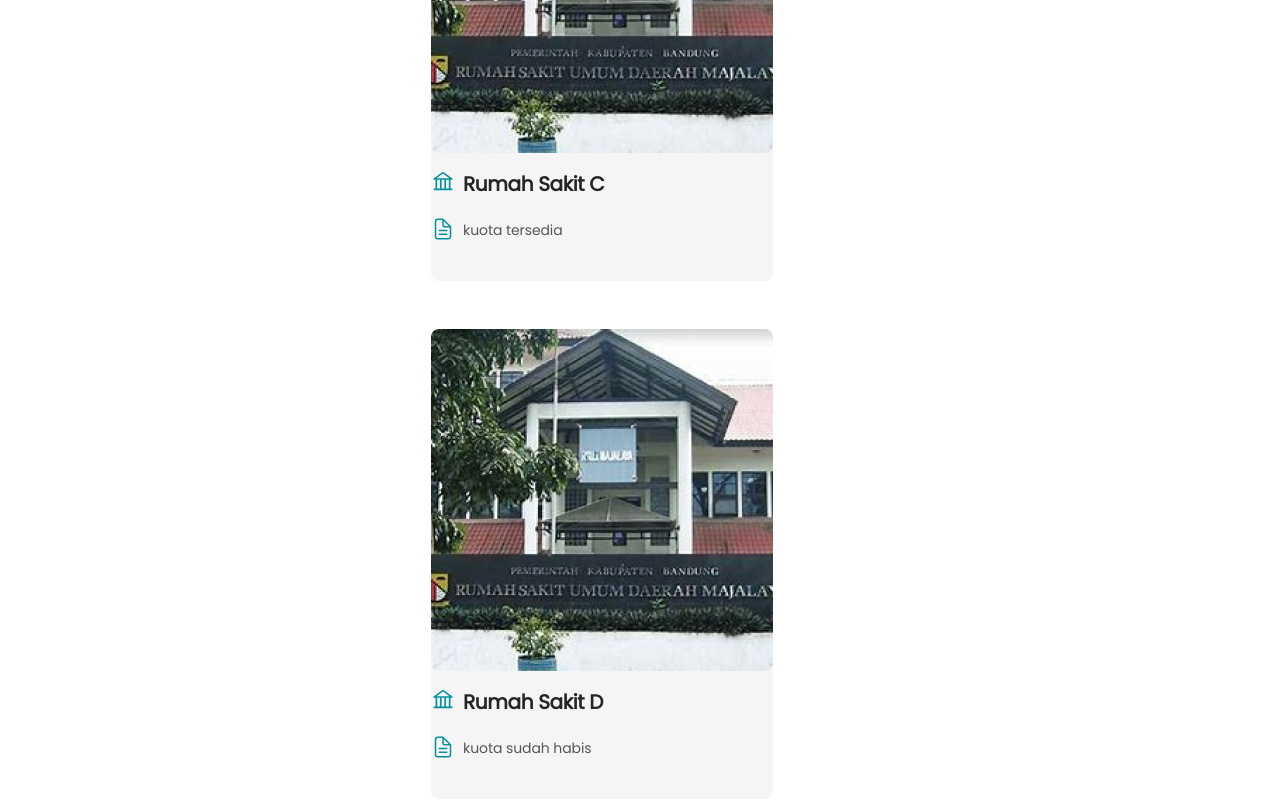
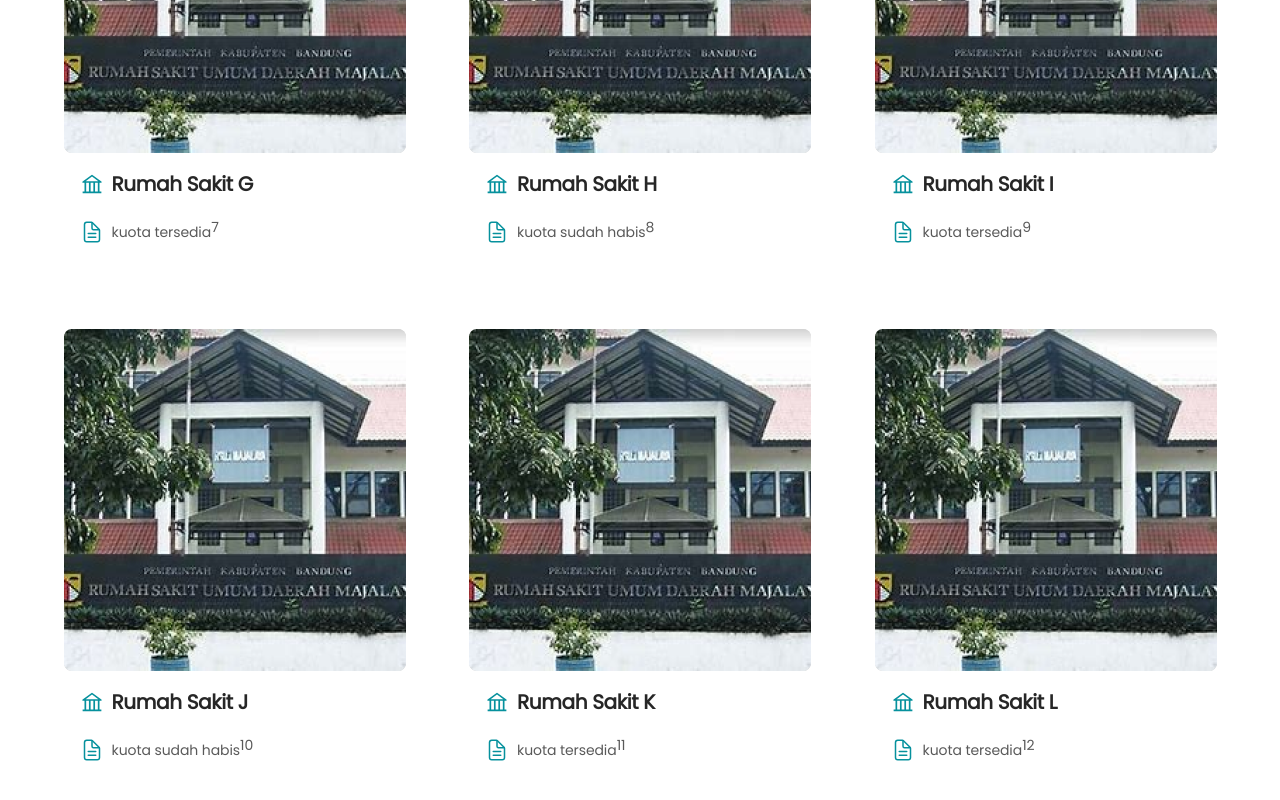
Before and after one commit to CapstoneProjectAlterra/FrontEnd, a React (Create React App) app: page /vaccine in a window 1280 px wide. Shown: the part 1960-2760 px from the top of the page. Built offline with nearby package versions, Linux system fonts and the light colour scheme.

Commit message:
Update Slicing Page Vaccine

```diff
--- a/src/pages/Citizen/Vaccine/Vaccine.module.css
+++ b/src/pages/Citizen/Vaccine/Vaccine.module.css
@@ -33,47 +33,45 @@
     height: 25px;
 }
 
-.cardContent{
+.mainCardContainer{
+    width: 100%;
+    height: auto;
     display: flex;
-    justify-content: center;
-}
-
-/* .cards{
-    display: flex;
-} */
-
-.testCard{
-    width: 342px;
-    height: 470px;
-    margin-right: 76px;
-    margin-bottom: 48px;
-    border-radius: 8px;
-}
-
-.mainCard{
-    display: flex;
-    justify-content: center;
+    align-items: center;
+    justify-content: space-evenly;
     flex-wrap: wrap;
 }
 
 .card{
     width: 342px;
     height: 470px;
-    margin-right: 76px;
+    background-color: white;
     margin-bottom: 48px;
-    background-color: whitesmoke;
     border-radius: 8px;
+    cursor: pointer;
+}
+
+.card:hover{
+    box-shadow: 0px 4px 4px rgba(0, 0, 0, 0.25);
+}
+
+.card:focus{
+    border: 2px solid rgba(6, 145, 157, 0.2);
 }
 
 .cardImage{
-    background-size: cover;
-    border-radius: 8px 8px 0px 0px;
+    width: 342px;
     height: 342px;
+    border-radius: 8px;
+    background-color: lightgray;
+}
+
+.cardDetails{
+    margin: 16px;
 }
 
 .titleCard{
     display: flex;
-    margin-top: 16px;
     font-weight: var(--font-h4-weight);
 }
 
@@ -83,14 +81,17 @@
     font-size: var(--font-body-2-size);
 }
 
-.descriptionCard p{
-    padding-top: 3px;
+.icon{
+    width: 24px;
+    height: 24px;
+    margin-top: 3px;
+    margin-right: 8px;
+    color: var(--color-primary);
 }
 
-.icon1{
-    width: 24px;
-    height: 24px;
-    margin-right: 8px;
-    color: var(--color-primary);
-    /* margin-top: 4px; */
+.pagination{
+    display: flex;
+    justify-content: center;
+    align-items: center;
+    margin: 43px;
 }
--- a/src/pages/Citizen/Vaccine/index.jsx
+++ b/src/pages/Citizen/Vaccine/index.jsx
@@ -1,4 +1,4 @@
-import { Col, Row, Input, Card } from "antd";
+import { Col, Row, Input, Card, Pagination } from "antd";
 import React from "react";
 import banner from "../../../assets/illustration/banner.png";
 import faskes from "../../../assets/illustration/faskes.png";
@@ -6,46 +6,232 @@ import { CustomInput, CustomButton } from "../../../components";
 import { IoDocumentTextOutline } from "react-icons/io5";
 import { AiOutlineBank, AiOutlineSearch } from "react-icons/ai";
 import style from "./Vaccine.module.css";
+import Item from "antd/lib/list/Item";
+import { useState } from "react";
 
 export default function Vaccine() {
   // Data Card
-  const { Meta } = Card;
   const data = [
     {
+      id: 1,
       src: faskes,
       title: "Rumah Sakit A",
       kuota: "kuota tersedia",
+      kota: "Surabaya",
+      provinsi: "Jawa Timur",
     },
     {
+      id: 2,
       src: faskes,
       title: "Rumah Sakit B",
       kuota: "kuota sudah habis",
+      kota: "Semarang",
+      provinsi: "Jawa Tengah",
     },
     {
+      id: 3,
       src: faskes,
       title: "Rumah Sakit C",
       kuota: "kuota tersedia",
+      kota: "Semarang",
+      provinsi: "Jawa Tengah",
     },
     {
+      id: 4,
       src: faskes,
       title: "Rumah Sakit D",
       kuota: "kuota sudah habis",
+      kota: "Surabaya",
+      provinsi: "Jawa Timur",
     },
     {
+      id: 5,
       src: faskes,
       title: "Rumah Sakit E",
       kuota: "kuota tersedia",
+      kota: "Bandung",
+      provinsi: "Jawa Barat",
     },
     {
+      id: 6,
       src: faskes,
       title: "Rumah Sakit F",
+      kuota: "kuota tersedia",
+      kota: "Semarang",
+      provinsi: "Jawa Tengah",
+    },
+    {
+      id: 7,
+      src: faskes,
+      title: "Rumah Sakit G",
+      kuota: "kuota tersedia",
+      kota: "Semarang",
+      provinsi: "Jawa Tengah",
+    },
+    {
+      id: 8,
+      src: faskes,
+      title: "Rumah Sakit H",
+      kuota: "kuota sudah habis",
+      kota: "Surabaya",
+      provinsi: "Jawa Timur",
+    },
+    {
+      id: 9,
+      src: faskes,
+      title: "Rumah Sakit I",
+      kuota: "kuota tersedia",
+      kota: "Bandung",
+      provinsi: "Jawa Barat",
+    },
+    {
+      id: 10,
+      src: faskes,
+      title: "Rumah Sakit J",
+      kuota: "kuota sudah habis",
+      kota: "Jakarta",
+      provinsi: "DKI Jakarta",
+    },
+    {
+      id: 11,
+      src: faskes,
+      title: "Rumah Sakit K",
+      kuota: "kuota tersedia",
+      kota: "Bandung",
+      provinsi: "Jawa Barat",
+    },
+    {
+      id: 12,
+      src: faskes,
+      title: "Rumah Sakit L",
+      kuota: "kuota tersedia",
+      kota: "Jakarta",
+      provinsi: "DKI Jakarta",
+    },
+    {
+      id: 13,
+      src: faskes,
+      title: "Rumah Sakit M",
+      kuota: "kuota tersedia",
+      kota: "Yogyakarta",
+      provinsi: "DI Yogyakarta",
+    },
+    {
+      id: 14,
+      src: faskes,
+      title: "Rumah Sakit N",
+      kuota: "kuota sudah habis",
+      kota: "Surabaya",
+      provinsi: "Jawa Timur",
+    },
+    {
+      id: 15,
+      src: faskes,
+      title: "Rumah Sakit O",
+      kuota: "kuota tersedia",
+      kota: "Yogyakarta",
+      provinsi: "DI Yogyakarta",
+    },
+    {
+      id: 151,
+      src: faskes,
+      title: "Rumah Sakit P",
+      kuota: "kuota sudah habis",
+      kota: "Yogyakarta",
+      provinsi: "DI Yogyakarta",
+    },
+    {
+      id: 16,
+      src: faskes,
+      title: "Rumah Sakit Q",
+      kuota: "kuota tersedia",
+      kota: "Yogyakarta",
+      provinsi: "DI Yogyakarta",
+    },
+    {
+      id: 17,
+      src: faskes,
+      title: "Rumah Sakit R",
+      kuota: "kuota tersedia",
+    },
+    {
+      id: 18,
+      src: faskes,
+      title: "Rumah Sakit S",
+      kuota: "kuota tersedia",
+    },
+    {
+      id: 19,
+      src: faskes,
+      title: "Rumah Sakit T",
+      kuota: "kuota sudah habis",
+    },
+    {
+      id: 20,
+      src: faskes,
+      title: "Rumah Sakit U",
+      kuota: "kuota tersedia",
+    },
+    {
+      id: 21,
+      src: faskes,
+      title: "Rumah Sakit V",
+      kuota: "kuota sudah habis",
+    },
+    {
+      id: 22,
+      src: faskes,
+      title: "Rumah Sakit W",
+      kuota: "kuota tersedia",
+      kota: "Surabaya",
+      provinsi: "Jawa Timur",
+    },
+    {
+      id: 23,
+      src: faskes,
+      title: "Rumah Sakit X",
       kuota: "kuota tersedia",
     },
   ];
 
-  // //Logic Search
-  // const { Search } = Input;
-  // const onSearch = (value) => console.log(value);
+  //Logic Card
+  // const idCard = useState()
+  // const handleCard = (idx) => {
+  //   console.log("Your Card Click ID", idx);
+  // };
+
+  //Logic Pagination
+  const [state, setState] = useState({
+    value: 0,
+    minValue: 0,
+    maxValue: 9,
+  });
+
+  const handleChange = (value) => {
+    if (value <= 1) {
+      setState({
+        minValue: 0,
+        maxValue: 9,
+      });
+    } else {
+      setState({
+        minValue: (value - 1) * 9,
+        maxValue: value * 9,
+      });
+    }
+  };
+
+  //Logic Search
+  const [search, setSearch] = useState("");
+
+  const handleSearch = (e) => {
+    setSearch(e.target.value);
+    console.log(search);
+  };
+
+  // const handleClickSearch = (e) => {
+
+  // };
 
   return (
     <div className="container">
@@ -69,6 +255,7 @@ export default function Vaccine() {
               borderTopRightRadius: "0",
               borderBottomRightRadius: "0",
             }}
+            onChange={handleSearch}
           />
           <CustomButton
             variant="primary"
@@ -78,47 +265,62 @@ export default function Vaccine() {
               borderTopLeftRadius: "0",
               borderBottomLeftRadius: "0",
             }}
+            // onClick={handleClickSearch}
           >
             <AiOutlineSearch className={style.iconSearch} />
           </CustomButton>
         </div>
 
-        {/* {data.map((card) => {
+        <Row className={style.mainCardContainer}>
+          {data.length > 0 &&
+            data.slice(state.minValue, state.maxValue) &&
+            data
+              .filter((val) => {
+                if (search === "") {
+                  return val;
+                } else if (
+                  val.title.toLowerCase().includes(search.toLowerCase())
+                ) {
+                  return val;
+                } else {
+                  console.log("Data Tidak Ada");
+                  // return <p>Data Tidak Tersedia</p>;
+                }
+              })
+              .map((item, itemTdx) => {
                 return (
-            <div className={style.cardContent}>
-              <Card
-                cover={<img src={card.src} alt="Image Card" />}
-                className={style.testCard}
+                  <Col
+                    className={style.card}
+                    key={itemTdx}
+                    // onClick={handleCard}
                   >
-                <Meta title={card.title} description={card.kuota} />
-              </Card>
+                    <div className={style.cardImage}>
+                      <img src={item.src} alt="Card Image" />
                     </div>
-          );
-        })} */}
-
-        {data.map((card) => {
-          return (
-            <Row className={style.mainCard}>
-              {/* <Col span={24} className={style.mainCard}> */}
-              <div className={style.card}>
-                <section>
-                  <div className={style.cardImage}>
-                    <img src={card.src} alt="card image" />
-                  </div>
+                    <div className={style.cardDetails}>
                       <span className={style.titleCard}>
-                    <AiOutlineBank className={style.icon1} />
-                    <h4>{card.title}</h4>
+                        <AiOutlineBank className={style.icon} />
+                        <h4>{item.title}</h4>
                       </span>
                       <span className={style.descriptionCard}>
-                    <IoDocumentTextOutline className={style.icon1} />
-                    <p>{card.kuota}</p>
+                        <IoDocumentTextOutline className={style.icon} />
+                        <p style={{ paddingTop: "5px" }}>{item.kuota}</p>
+                        <p>{item.id}</p>
                       </span>
-                </section>
                     </div>
-              {/* </Col> */}
-            </Row>
+                  </Col>
                 );
               })}
+        </Row>
+
+        <div className={style.pagination}>
+          <Pagination
+            defaultCurrent={1}
+            defaultPageSize={9}
+            onChange={handleChange}
+            total={data.length}
+          />
+        </div>
       </div>
     </div>
   );
```
Lines whose indentation alone changed are shown as unchanged.
